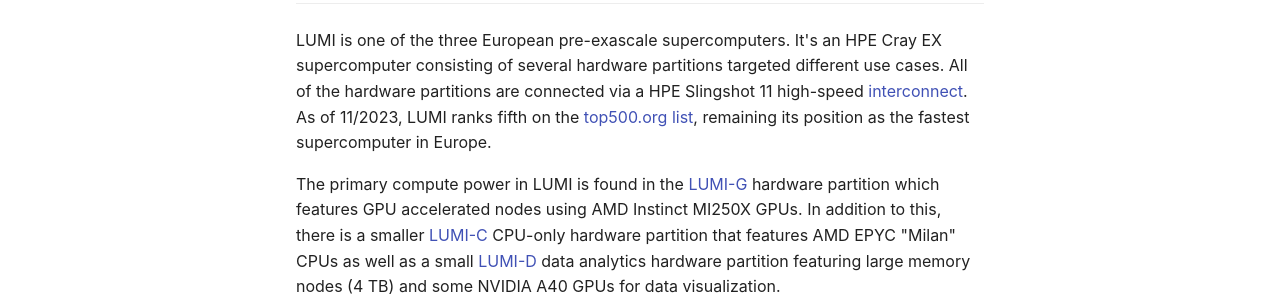
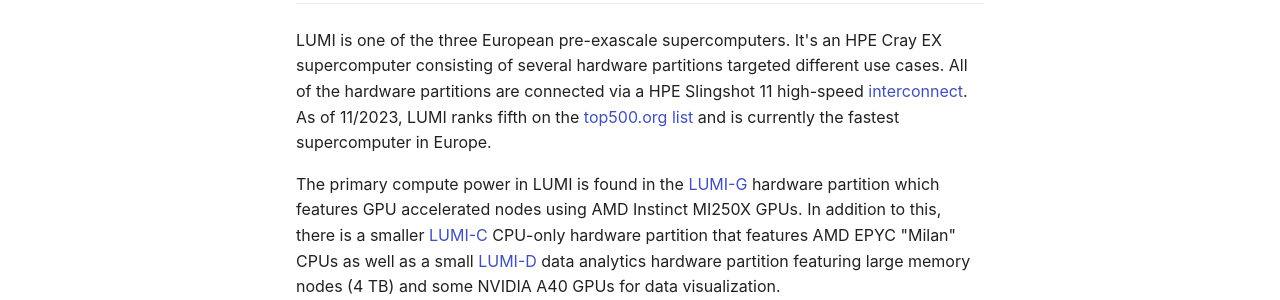
Before and after one commit to Lumi-supercomputer/lumi-userguide, an MkDocs documentation site: the page built from docs/hardware/index.md, in a window 1280 px wide. Shown: the part 327-627 px from the top of the page. Built offline with MkDocs 1.6.1 and Material for MkDocs 9.7.7, drawn with Linux system fonts in a browser that asks for light colours.

Commit message:
minor wording change

```diff
--- a/docs/hardware/index.md
+++ b/docs/hardware/index.md
@@ -17,7 +17,8 @@
 EX supercomputer consisting of several hardware partitions targeted different
 use cases. All of the hardware partitions are connected via a HPE Slingshot 11
 high-speed [interconnect][network]. As of 11/2023, LUMI ranks fifth on the
-[top500.org list][lumi-top500], remaining its position as the fastest supercomputer in Europe.
+[top500.org list][lumi-top500] and is currently the fastest supercomputer in
+Europe.
 
 The primary compute power in LUMI is found in the [LUMI-G][lumi-g] hardware
 partition which features GPU accelerated nodes using AMD Instinct MI250X GPUs.
```
